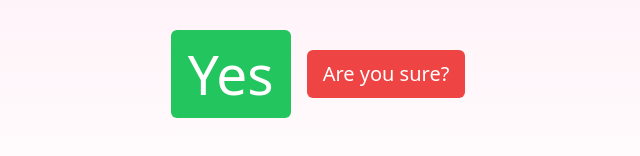
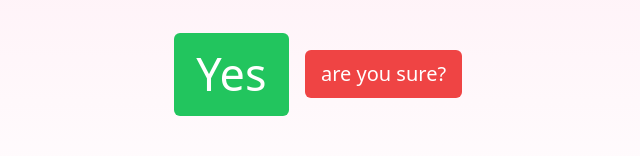
Before and after one commit to lawigiiii/finalhehe, a plain HTML site: page index.html in a window 1280 px wide. Both pictures are taken after a click on the button "No". Shown: the part 542-698 px from the top of the page, 322-962 px from the left. Drawn offline with nearby package versions, Linux system fonts and the light colour scheme.

Commit message:
Update index.html

```diff
--- a/index.html
+++ b/index.html
@@ -58,7 +58,7 @@
     let buttonHeight = 48; // Starting height in pixels
     let buttonWidth = 80;
     let fontSize = 20; // Starting font size in pixels
-      const imagePaths = [
+    const imagePaths = [
       "./images/image1.gif",
       "./images/image2.gif",
       "./images/image3.gif",
@@ -72,21 +72,21 @@
       if (noClickCount < 5) {
         noClickCount++;
         imageDisplay.src = imagePaths[noClickCount];
-        buttonHeight += 40; // Increase height by 5px on each click
-        buttonWidth += 40;
-        fontSize += 35; // Increase font size by 1px on each click
+        buttonHeight += 35; // Increase height by 5px on each click
+        buttonWidth += 35;
+        fontSize += 25; // Increase font size by 1px on each click
         yesButton.style.height = `${buttonHeight}px`; // Update button height
         yesButton.style.width = `${buttonWidth}px`;
         yesButton.style.fontSize = `${fontSize}px`; // Update font size
         if (noClickCount < 6) {
-          noButton.textContent = ["No", "Are you sure?", "baby please", "Don't do this to me :(", "You're breaking my heart", "I'm gonna cry..."][noClickCount];
+          noButton.textContent = ["no", "are you sure?", "baby please?", "don't do this to me :(", "you're breaking my heart", "ur bby luwi gonna cry..."][noClickCount];
         }
       }
     });
 
     yesButton.addEventListener('click', () => {
       imageDisplay.src = './images/image7.gif'; // Change to image7.gif
-      valentineQuestion.textContent = "Yayyy!! hehehe"; // Change the question text
+      valentineQuestion.textContent = "Yayyy!! :3"; // Change the question text
       responseButtons.style.display = 'none'; // Hide both buttons
       confetti(); // Trigger confetti animation
     });
```
